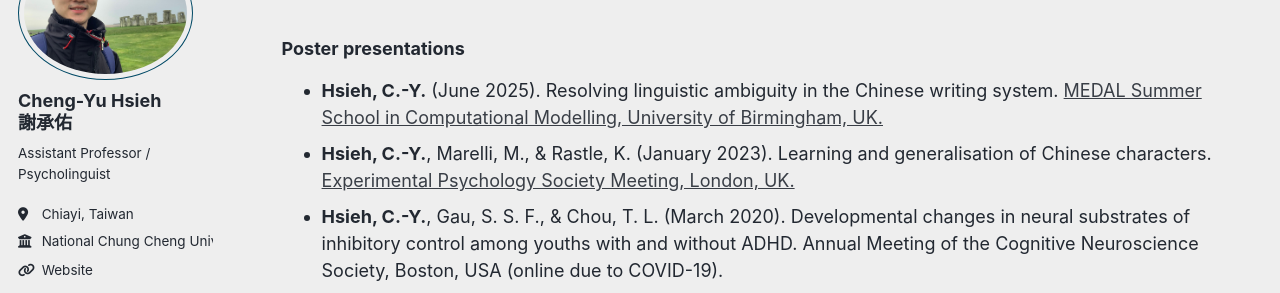
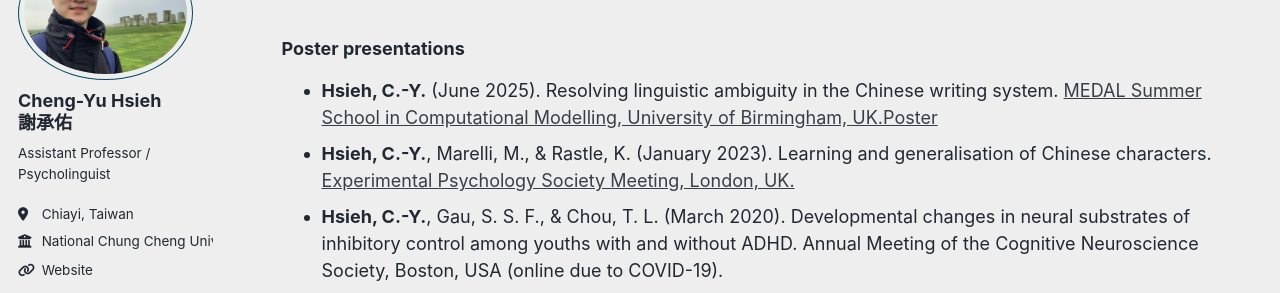
Before and after one commit to cyhsieh-psy/cyhsieh-psy.github.io, a Jekyll site: the page built from _pages/talks.md, in a window 1280 px wide and 900 px high, scrolled down 1686 px. Shown: the part 153-446 px from the top of the window. Built offline with Jekyll 4.4.1, drawn with Linux system fonts in a browser that asks for light colours; some web fonts are replaced; a script that is not in the unit is left out.

Commit message:
Update talks.md

```diff
--- a/_pages/talks.md
+++ b/_pages/talks.md
@@ -67,7 +67,7 @@ Annual Meeting of the American College of Neuropsychopharmacology (ANCP), Phoeni
 ### Poster presentations
 - **Hsieh, C.-Y.** (June 2025).
 Resolving linguistic ambiguity in the Chinese writing system.
-[MEDAL Summer School in Computational Modelling, University of Birmingham, UK.](https://medal.ut.ee/event/medal-summer-school-in-computational-linguistics/)
+[MEDAL Summer School in Computational Modelling, University of Birmingham, UK.](https://medal.ut.ee/event/medal-summer-school-in-computational-linguistics/)[Poster](/files/MEDAL_Cheng-Yu_Hsieh.pdf)
 - **Hsieh, C.-Y.**, Marelli, M., & Rastle, K. (January 2023).
 Learning and generalisation of Chinese characters.
 [Experimental Psychology Society Meeting, London, UK.](https://eps.ac.uk/wp-content/uploads/2022/12/EPS-London-Meeting-Programme-1.pdf)
```
